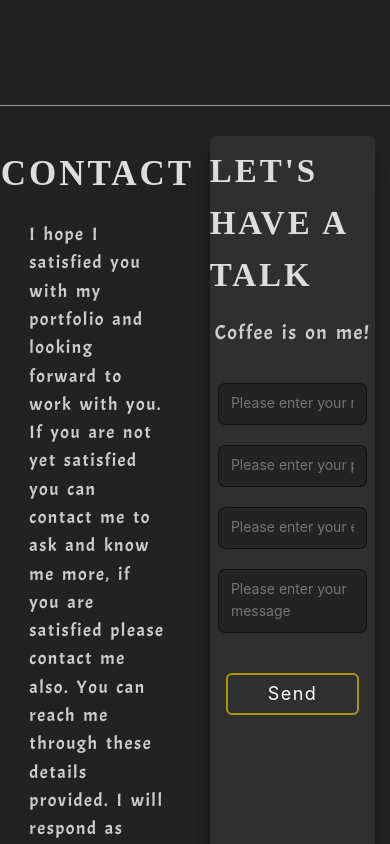
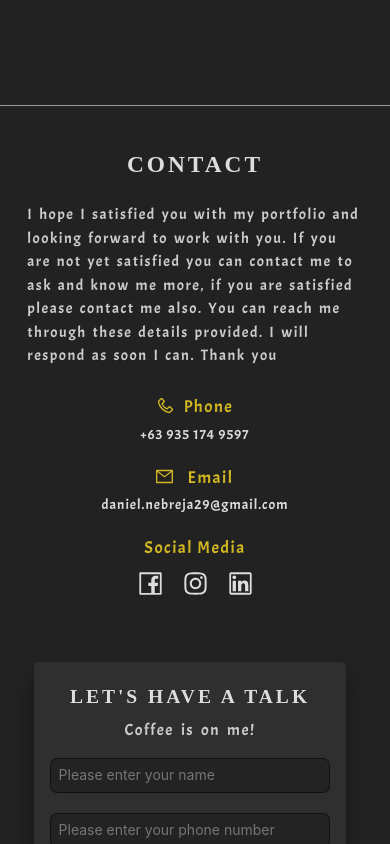
Before and after one commit to danielnebreja24/my-portfolio, a React (Create React App) app: page / in a window 390 px wide. Shown: the part 8720-9564 px from the top of the page. Built offline with nearby package versions, Linux system fonts and the light colour scheme; a web font is replaced by a local one.

Commit message:
ontact page responsiveness done

```diff
--- a/src/components/contact/contact.css
+++ b/src/components/contact/contact.css
@@ -6,6 +6,7 @@
     height: auto;
     min-height: 100vh;
     background-color: #222;
+    padding-bottom: 40px;
 }
 
 .mainContact-title {
@@ -124,14 +125,15 @@
     min-height: 520px;
     display: flex;
     justify-content: center;
-    align-items: center;
+    align-items: flex-start;
     color: #ddd;
     /* background-color: aliceblue; */
 }
 
 .innerRight-card {
     width: 85%;
-    height: 100%;
+    height: auto;
+    padding-bottom: 40px;
     background-color: #2f2f2f;
     border-radius: 5px;
     box-shadow: 0 19px 38px rgba(0,0,0,0.15), 0 15px 12px rgba(0,0,0,0.22);
@@ -168,16 +170,6 @@
 }
 
 .inputCard {
-    /* padding: 6px 10px;
-    width: 100%;
-    border: 1px solid #333;
-    outline: 1px solid #444;
-    border-radius: 5px;
-    border: none;
-    color: #fff;
-    background-color: transparent; */
-
-    /* vertical-align: baseline; */
     border: 0;
     outline: 0;
     color: #fff;
@@ -206,3 +198,212 @@
     letter-spacing: 1.5px;
     padding: 5px 40px;
 }
+
+
+@media only screen and (max-width: 1060px) {
+    .innerLeft-top > div:first-child,
+    .rightCard-title {
+        font-size: 3vw;
+    }
+}
+
+@media only screen and (max-width: 1010px) {
+    .innerLeft-top > div:nth-child(2)
+    /* ,    .rightCard-subTitle  */
+    {
+        /* font-size: 16px; */
+        width: 80%;
+    }
+}
+
+@media only screen and (max-width: 940px) {
+    .innerLeft-top > div:nth-child(2)
+
+    {
+        font-size: 16px;
+        width: 80%;
+    }
+
+    .innerRight-card {
+        /* width: 95%; */
+        /* margin-right: 10px; */
+        height: auto;
+    }
+
+    /* .rightCard-button {
+        padding-bottom: 40px;
+    } */
+}
+
+@media only screen and (max-width: 700px) {
+    .rightCard-subTitle {
+        font-size: 18px;
+    }
+
+    .rightCard-form {
+        padding-top: 10px;
+    }
+
+    .innerRight-card {
+        width: 95%;
+        margin-right: 10px;
+        /* height: auto; */
+    }
+
+    .innerLeft-top > div:nth-child(2)
+
+    {
+        font-size: 14.5px;
+        word-spacing: 2px;
+        /* width: 80%; */
+    }
+
+    .inputCard {
+        padding: 5px 8px 6px 8px;
+    }
+
+    .leftBottom-one > span:nth-child(2),
+    .leftBottom-two > span:nth-child(2){
+        font-size: 14px;
+        /* padding: 3px; */
+        font-family: Acme;
+        letter-spacing: 1px;
+        /* color: rgb(209, 183, 33) */
+        /* background-color: red; */
+    }
+
+    .leftBottom-three > span:nth-child(2) {
+        /* color: rgb(209, 183, 33); */
+        font-size: 24px;
+    }
+
+    .leftBottom-one > span:nth-child(1),
+    .leftBottom-two > span:nth-child(1),
+    .leftBottom-three > span:nth-child(1) {
+        font-size: 16px;
+    }
+}
+
+@media only screen and (max-width: 640px) {
+    .innerLeft-bottom {
+        padding-top: 5px;
+    }
+
+    .innerLeft-top > div:nth-child(2)
+
+    {
+        font-size: 14px;
+        /* background-color: red; */
+        width: 86%;
+    }
+}
+
+@media only screen and (max-width: 600px) {
+    .leftBottom-one > span:nth-child(2),
+    .leftBottom-two > span:nth-child(2){
+        font-size: 12.5px;
+        /* padding: 3px; */
+        font-family: Acme;
+        letter-spacing: 1px;
+        /* color: rgb(209, 183, 33) */
+        /* background-color: red; */
+    }
+
+    .leftBottom-three > span:nth-child(2) {
+        /* color: rgb(209, 183, 33); */
+        font-size: 22px;
+    }
+
+    .leftBottom-one > span:nth-child(1),
+    .leftBottom-two > span:nth-child(1),
+    .leftBottom-three > span:nth-child(1) {
+        font-size: 15px;
+    }
+}
+
+@media only screen and (max-width: 570px) {
+    .contactDiv-inner {
+        flex-direction: column;
+    }
+
+    .contactInner-left {
+        width: 100%;
+        /* background-color: orange; */
+        min-height: auto;
+    }
+    .contactInner-right {
+        width: 100%;
+        margin-top: 50px;
+        /* background-color: palegreen; */
+
+        /* height: auto; */
+    }
+
+    .innerRight-card {
+        width: 75%;
+    }
+
+    .innerLeft-top > div:first-child,
+    .rightCard-title {
+        font-size: 25px;
+    }
+
+    .innerLeft-top > div:nth-child(2) {
+        font-size: 16px;
+    }
+
+    .leftBottom-one > span:nth-child(2),
+    .leftBottom-two > span:nth-child(2){
+        font-size: 14px;
+        /* padding: 3px; */
+        font-family: Acme;
+        letter-spacing: 1px;
+        /* color: rgb(209, 183, 33) */
+        /* background-color: red; */
+    }
+
+    .leftBottom-three > span:nth-child(2) {
+        /* color: rgb(209, 183, 33); */
+        font-size: 25px;
+    }
+
+    .leftBottom-one > span:nth-child(1),
+    .leftBottom-two > span:nth-child(1),
+    .leftBottom-three > span:nth-child(1) {
+        font-size: 17px;
+    }
+}
+
+@media only screen and (max-width: 450px) {
+    .innerLeft-top > div:first-child {
+        font-size: 6vw;
+    }
+    .rightCard-title {
+        font-size: 5vw;
+    }
+
+    .innerRight-card {
+        width: 80%;
+    }
+
+    .innerLeft-top > div:nth-child(2) {
+        font-size: 15px;
+    }
+}
+
+@media only screen and (max-width: 390px) {
+
+
+
+    .rightCard-title {
+        padding: 20px 0 5px 0;
+    }
+    .rightCard-subTitle {
+        font-size: 16px;
+        padding-top: 0;
+    }
+
+    .rightCard-button {
+        padding-bottom: 0;
+    }
+}
--- a/src/components/contact/contact.js
+++ b/src/components/contact/contact.js
@@ -96,6 +96,7 @@ export default class Contact extends React.Component {
                 />
                 <textarea
                   style={{ resize: "none" }}
+                  rows="3"
                   className="inputCard"
                   placeholder="Please enter your message"
                   name="message"
```
